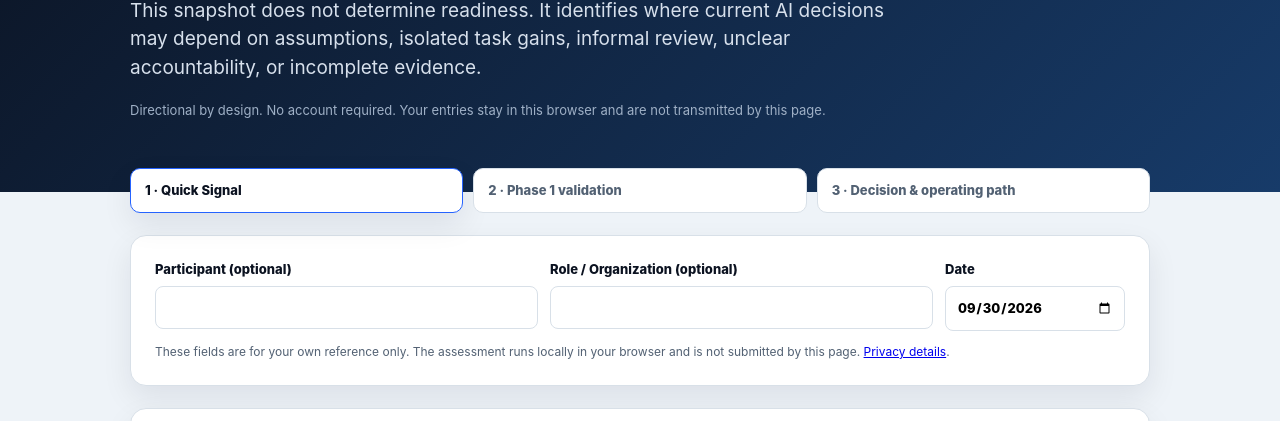
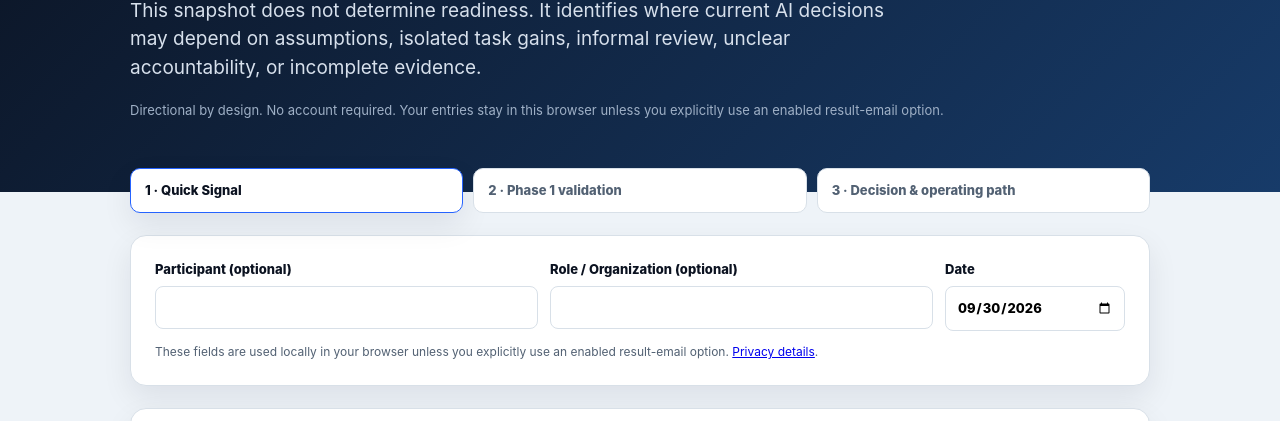
Before and after one commit to CLconsultings/skills-github-pages, a plain HTML site: page assessment.html in a window 1280 px wide. Shown: the part 310-731 px from the top of the page. Drawn offline with Linux system fonts and the light colour scheme.

Commit message:
fix: align assessment privacy copy with optional email flow

```diff
--- a/assessment.html
+++ b/assessment.html
@@ -11,10 +11,10 @@
 </head>
 <body>
 <header class="top"><div class="wrap"><strong>Executive AI Consulting</strong><nav><a href="about.html">About</a><a href="phase-1.html">Phase 1</a><a href="index.html">Back to website</a></nav></div></header>
-<section class="hero"><div class="wrap"><div class="eyebrow">Executive Quick Signal</div><h1>Five questions before a larger AI commitment.</h1><p class="lead">This snapshot does not determine readiness. It identifies where current AI decisions may depend on assumptions, isolated task gains, informal review, unclear accountability, or incomplete evidence.</p><p class="trustline">Directional by design. No account required. Your entries stay in this browser and are not transmitted by this page.</p></div></section>
+<section class="hero"><div class="wrap"><div class="eyebrow">Executive Quick Signal</div><h1>Five questions before a larger AI commitment.</h1><p class="lead">This snapshot does not determine readiness. It identifies where current AI decisions may depend on assumptions, isolated task gains, informal review, unclear accountability, or incomplete evidence.</p><p class="trustline">Directional by design. No account required. Your entries stay in this browser unless you explicitly use an enabled result-email option.</p></div></section>
 <main class="wrap">
 <div class="progress" aria-label="Assessment path"><div class="active">1 · Quick Signal</div><div>2 · Phase 1 validation</div><div>3 · Decision & operating path</div></div>
-<section class="panel"><div class="details"><label>Participant (optional)<input id="name" type="text" autocomplete="name"></label><label>Role / Organization (optional)<input id="role" type="text"></label><label>Date<input id="date" type="date"></label></div><p class="privacy">These fields are for your own reference only. The assessment runs locally in your browser and is not submitted by this page. <a href="privacy.html">Privacy details</a>.</p></section>
+<section class="panel"><div class="details"><label>Participant (optional)<input id="name" type="text" autocomplete="name"></label><label>Role / Organization (optional)<input id="role" type="text"></label><label>Date<input id="date" type="date"></label></div><p class="privacy">These fields are used locally in your browser unless you explicitly use an enabled result-email option. <a href="privacy.html">Privacy details</a>.</p></section>
 <form id="signalForm" class="panel">
 <div class="question"><div class="qhead">1. If your organization had to decide today which AI use should receive the next dollar of investment, what would drive the decision?</div><div class="options"><label class="option"><input name="q1" type="radio" value="4">Measured business value and documented operational evidence.</label><label class="option"><input name="q1" type="radio" value="3">A defined priority supported by partial evidence.</label><label class="option"><input name="q1" type="radio" value="2">Promising examples, employee demand, or leadership judgment.</label><label class="option"><input name="q1" type="radio" value="1">No shared criteria or evidence determine the next investment.</label></div></div>
 <div class="question"><div class="qhead">2. What is the strongest evidence that AI is improving work in your organization today?</div><div class="options"><label class="option"><input name="q2" type="radio" value="4">End-to-end workflow improvement tied to a measurable outcome.</label><label class="option"><input name="q2" type="radio" value="3">Repeatable improvement within a defined workflow step.</label><label class="option"><input name="q2" type="radio" value="2">Time savings or gains concentrated in individual tasks.</label><label class="option"><input name="q2" type="radio" value="1">We cannot distinguish increased activity from improved performance.</label></div></div>
```
